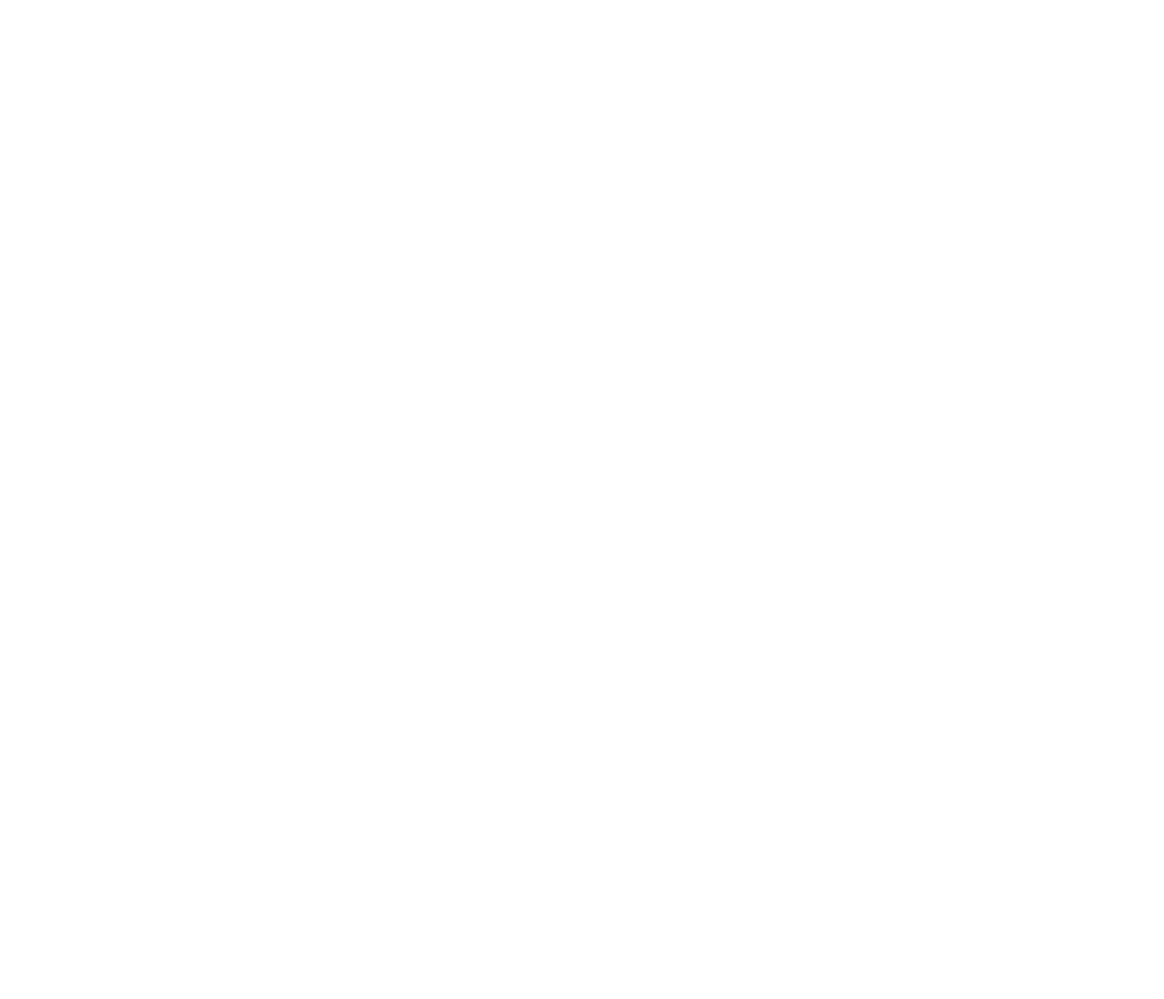
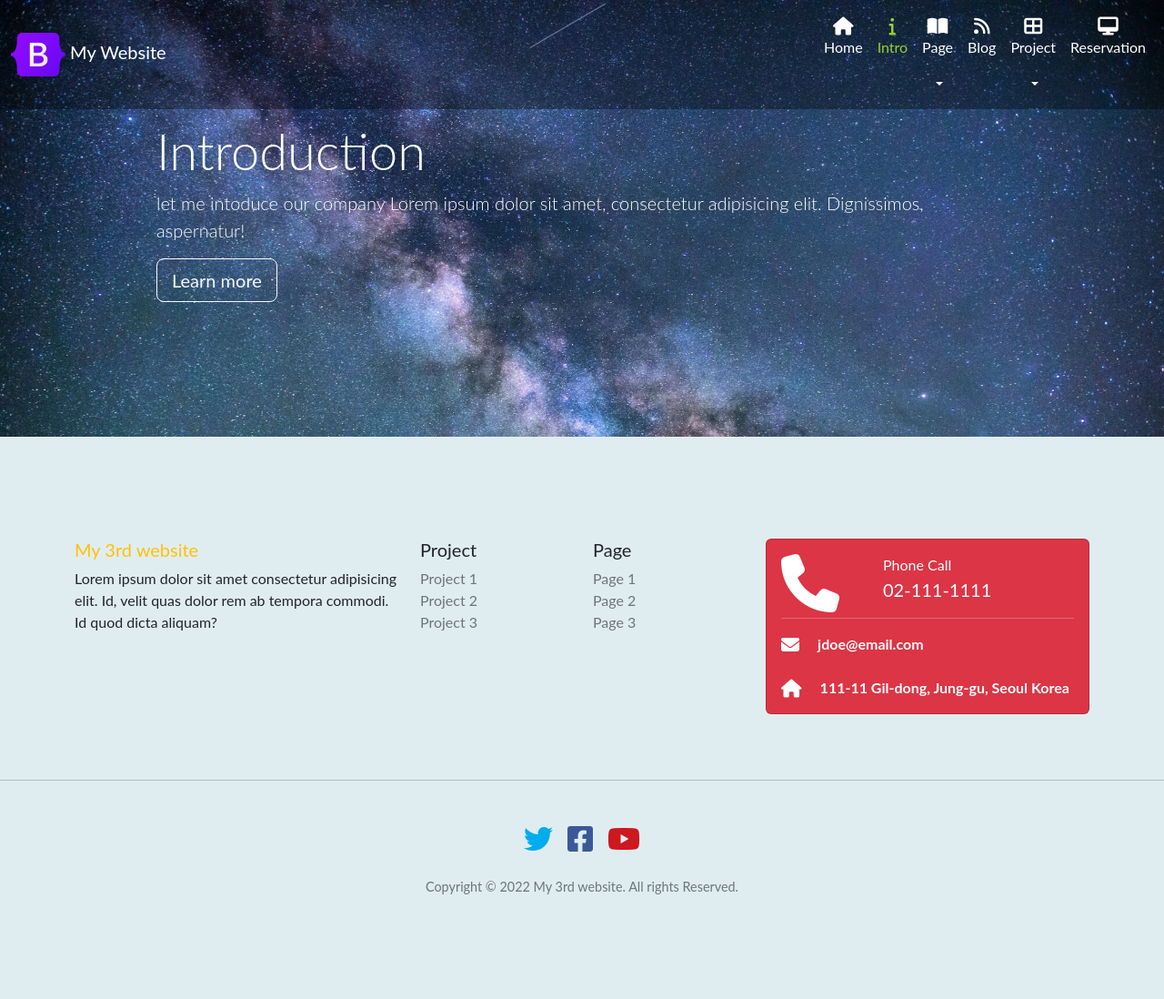
Before and after one commit to yym10618/WebProject, a plain HTML site: page intro.html in a window 1280 px wide. Shown: the whole page at 91% size. Before the commit the page ends 800 px from the top, so only its background shows below. Drawn offline with nearby package versions, Linux system fonts and the light colour scheme; a web font is replaced by a local one.

Commit message:
intro setting

```diff
--- /dev/null
+++ b/assets/css/_page.scss
@@ -0,0 +1,12 @@
+#topBanner{
+    &.banner{
+        background-repeat: no-repeat;
+        background-attachment: fixed;
+        background-size: cover;
+        background-origin: border-box;
+        height: 60vh;
+        display: flex;
+        align-items: center;
+        justify-content: center;
+    }
+}
--- a/assets/css/main.scss
+++ b/assets/css/main.scss
@@ -4,3 +4,4 @@
 @import 'header';
 @import 'front';
 @import 'footer';
+@import 'page';
--- a/intro.html
+++ b/intro.html
@@ -0,0 +1,284 @@
+<!DOCTYPE html>
+<html lang="en">
+<head>
+    <meta charset="UTF-8">
+    <meta http-equiv="X-UA-Compatible" content="IE=edge">
+    <meta name="viewport" content="width=device-width, initial-scale=1.0">
+    <title>Intro | My 3rd website</title>
+    <!-- Bootstrap CSS -->
+    <link href="https://cdn.jsdelivr.net/npm/bootstrap@5.2.0/dist/css/bootstrap.min.css" rel="stylesheet" integrity="sha384-gH2yIJqKdNHPEq0n4Mqa/HGKIhSkIHeL5AyhkYV8i59U5AR6csBvApHHNl/vI1Bx" crossorigin="anonymous">
+    <!-- cdnjs - fontawesome - all.min.css -->
+    <link rel="stylesheet" href="https://cdnjs.cloudflare.com/ajax/libs/font-awesome/6.2.0/css/all.min.css" integrity="sha512-xh6O/CkQoPOWDdYTDqeRdPCVd1SpvCA9XXcUnZS2FmJNp1coAFzvtCN9BmamE+4aHK8yyUHUSCcJHgXloTyT2A==" crossorigin="anonymous" referrerpolicy="no-referrer" />
+    <!-- cdnjs - animate.css - animate.min.css -->
+    <link rel="stylesheet" href="https://cdnjs.cloudflare.com/ajax/libs/animate.css/4.1.1/animate.compat.min.css" integrity="sha512-b42SanD3pNHoihKwgABd18JUZ2g9j423/frxIP5/gtYgfBz/0nDHGdY/3hi+3JwhSckM3JLklQ/T6tJmV7mZEw==" crossorigin="anonymous" referrerpolicy="no-referrer" />
+    <!-- cdnjs - lightbox2 - lightbox.min.css -->
+    <link rel="stylesheet" href="https://cdnjs.cloudflare.com/ajax/libs/lightbox2/2.11.3/css/lightbox.min.css" integrity="sha512-ZKX+BvQihRJPA8CROKBhDNvoc2aDMOdAlcm7TUQY+35XYtrd3yh95QOOhsPDQY9QnKE0Wqag9y38OIgEvb88cA==" crossorigin="anonymous" referrerpolicy="no-referrer" />
+    <link rel="stylesheet" href="assets/css/main.css">
+</head>
+<body class="intro">
+  <a id="scrolltoTop" class="shadow xl">Top</a> <!-- top button -->
+  <div class="modal fade" id="navbarModalContent" aria-labelledby="navbarModalContentLabel" aria-hidden="true">
+    <div class="modal-dialog modal-fullscreen">
+      <div class="modal-content">
+        <div class="modal-header">
+          <h5 class="modal-title" id="navbarModalContentLabel">My Website</h5>
+          <button class="btn-close" type="button" data-bs-dismiss="modal" aria-label="Close"></button>
+        </div>
+        <div class="modal-body">
+          <ul class="list-unstyled mobile-menu">
+            <li>
+              <a href="index.html">Home</a>
+            </li>
+            <li class="active">
+              <a href="intro.html" class="current">Intro</a>
+            </li>
+            <li>
+              <a href="#">Page</a>
+              <ul class="list-unstyled mobile-submenu">
+                <li>
+                  <a href="page.html">Page 1</a>
+                </li>
+                <li>
+                  <a href="page.html">Page 2</a>
+                </li>
+                <li>
+                  <a href="page.html">Page 3</a>
+                </li>
+              </ul>
+            </li>
+            <li>
+              <a href="blog.html">Blog</a>
+            </li>
+            <li>
+              <a href="#">Project</a>
+              <ul class="list-unstyled mobile-submenu">
+                <li>
+                  <a href="project.html">Project 1</a>
+                </li>
+                <li>
+                  <a href="project.html">Project 2</a>
+                </li>
+                <li>
+                  <a href="project.html">Project 3</a>
+                </li>
+              </ul>
+            </li>
+            <li>
+              <a href="reservation.html">Reservation</a>
+            </li>
+          </ul>
+        </div>
+      </div>
+    </div>
+  </div>
+
+    <!-- Navbar -->
+    <nav id="primary-navbar" class="navbar navbar-expand-lg navbar-transparent fixed-top rgba-black-light">
+        <div class="container-xxl">
+          <a class="navbar-brand text-white" href="index.html" data-bs-toggle="tooltip" data-bs-placement="bottom" title="This is my Website">
+            <img src="/assets/images/bootstrap-logo.png" alt="My Logo" width="60px"> My Website
+          </a>
+          <button class="navbar-toggler" type="button" data-bs-toggle="modal" data-bs-target="#navbarModalContent">
+            <span class="navbar-toggler-icon"></span>
+          </button>
+          <div class="collapse navbar-collapse" id="navbarSupportedContent">
+            <ul class="navbar-nav ms-auto mb-2 mb-lg-0">
+              <li class="nav-item">
+                <a class="nav-link" href="index.html"><i class="fa fa-home fa-lg"></i><p>Home</p></a>
+              </li>
+              <li class="nav-item">
+                <a class="nav-link active" aria-current="page" href="intro.html"><i class="fa fa-info fa-lg"></i><p>Intro</p></a>
+              </li>
+              <li class="nav-item dropdown">
+                <a class="nav-link dropdown-toggle" href="#" role="button" data-bs-toggle="dropdown" aria-expanded="false">
+                  <i class="fas fa-book-open fa-lg"></i><p>Page</p>
+                </a>
+                <ul class="dropdown-menu">
+                  <li><a class="dropdown-item" href="page.html">Action</a></li>
+                  <li><a class="dropdown-item" href="page.html">Another action</a></li>
+                  <li><hr class="dropdown-divider"></li>
+                  <li><a class="dropdown-item" href="page.html">Something else here</a></li>
+                </ul>
+              </li>
+              <li class="nav-item">
+                <a class="nav-link" href="blog.html"><i class="fa fa-rss fa-lg"></i><p>Blog</p></a>
+              <li class="nav-item dropdown dropdown-wide">
+                <a class="nav-link dropdown-toggle" href="#" role="button" data-bs-toggle="dropdown" aria-expanded="false">
+                   <i class="fa fa-th-large fa-lg"></i><p>Project</p>
+                </a>
+                <div class="dropdown-menu w-75" aria-labelledby="navbarDropdown">
+                  <div class="container-fluid py-4" id="mega-menu">
+                    <div class="row">
+                      <div class="col-lg-3">
+                        <h5><strong class="text-danger">Project title</strong></h5>
+                        <p>ipsum dolor sit amet consectetur adipisicing elit.</p>
+                        <img src="assets/images/bg_universe.jpg" alt="" class="img-fluid rounded mt-3">
+                      </div>
+                      <div class="col-lg-9">
+                        <h5><strong class="text-success">Our Project Below...</strong></h5>
+                        <div class="dropdown-divider mt-3 mb-4"></div>
+                        <div class="row">
+                          <div class="col">
+                            <img src="assets/images/img1.jpg" alt="Image 1" class="img-fluid shadow-lg">
+                            <a href="page.html" class="dropdown-item">
+                              <br>
+                              <h6><strong>Project 1</strong></h6>
+                            </a>
+                          </div>
+                          <div class="col">
+                            <img src="assets/images/img2.jpg" alt="Image 2" class="img-fluid shadow-lg">
+                            <a href="page.html" class="dropdown-item">
+                              <br>
+                              <h6><strong>Project 2</strong></h6>
+                            </a>
+                          </div>
+                          <div class="col">
+                            <img src="assets/images/img3.jpg" alt="Image 3" class="img-fluid shadow-lg">
+                            <a href="page.html" class="dropdown-item">
+                              <br>
+                              <h6><strong>Project 3</strong></h6>
+                            </a>
+                          </div>
+                        </div>
+                      </div>
+                    </div>
+                  </div>
+                </div>
+              </li>
+              <li class="nav-item">
+                <a class="nav-link" href="reservation.html"><i class="fa fa-desktop fa-lg"></i><p>Reservation</p></a>
+              </li>
+              </li>
+            </ul>
+          </div>
+        </div>
+      </nav>
+
+      <!-- Top Banner -->
+      <section id="topBanner" class="banner mb-0 wow fadeInDown" style="background-image: url(assets/images/bg_universe.jpg);">
+        <div class="section-content w-75">
+            <div class="container text-white">
+                <h1 class="display-4">Introduction</h1>
+                <p class="lead">let me intoduce our company Lorem ipsum dolor sit amet, consectetur adipisicing elit. Dignissimos, aspernatur!</p>
+                <div id="banner-collape" class="collapse">
+                    <br>
+                    <hr class="hr-white my-4">
+                    <p>Lorem ipsum dolor sit amet, consectetur adipisicing elit. Assumenda minima molestias veniam? Aperiam, numquam beatae.</p>
+                </div>
+                <p class="lead">
+                    <button class="btn btn-outline-light btn-lg" data-bs-target="#banner-collape" data-bs-toggle="collapse" type="button">Learn more</button>
+                </p>
+            </div>
+        </div>
+      </section>
+
+      <!-- Footer -->
+      <footer class="footer py-5">
+        <div class="section-content">
+          <div class="container wow fadeInUp">
+            <div class="row">
+              <div class="col-md-4 mb-4">
+                <a href="index.html" class="text-warning"><h5>My 3rd website</h5></a>
+                <p>Lorem ipsum dolor sit amet consectetur adipisicing elit. Id, velit quas dolor rem ab tempora commodi. Id quod dicta aliquam?</p>
+              </div>
+              <div class="col-md-2 mb-4 d-none d-md-block">
+                <h5>Project</h5>
+                <ul class="list-unstyled">
+                  <li>
+                    <a href="page.html" class="text-muted">Project 1</a>
+                  </li>
+                  <li>
+                    <a href="page.html" class="text-muted">Project 2</a>
+                  </li>
+                  <li>
+                    <a href="page.html" class="text-muted">Project 3</a>
+                  </li>
+                </ul>
+              </div>
+              <div class="col-md-2 mb-4 d-none d-md-block">
+                <h5>Page</h5>
+                <ul class="list-unstyled">
+                  <li>
+                    <a href="page.html" class="text-muted">Page 1</a>
+                  </li>
+                  <li>
+                    <a href="page.html" class="text-muted">Page 2</a>
+                  </li>
+                  <li>
+                    <a href="page.html" class="text-muted">Page 3</a>
+                  </li>
+                </ul>
+              </div>
+              <div class="col-md-4 mb-4">
+                <div class="card card-body bg-danger">
+                  <div class="card-text">
+                    <div class="text-white d-flex justify-content-start">
+                      <i class="fas fa-phone fa-4x me-5"></i>
+                      <div class="icon-list-content">
+                        <div>
+                          <p class="my-0">Phone Call</p>
+                        </div>
+                        <div>
+                          <p class="lead">
+                            <a href="tel:02-111-1111" class="text-white"><strong>02-111-1111</strong></a>
+                          </p>
+                        </div>
+                      </div>
+                    </div>
+                    <hr class="hr-white mt-0 mb-3">
+                    <div class="text-white">
+                      <span>
+                        <i class="fa fa-envelope fa-lg me-3"></i>
+                        <a href="mailto:jdoe@email.com" class="text-white">
+                          <strong>jdoe@email.com</strong>
+                        </a>
+                      </span>
+                    </div>
+                    <br>
+                    <div class="text-white">
+                      <span>
+                        <i class="fa fa-home fa-lg me-3"></i>
+                        <strong>111-11 Gil-dong, Jung-gu, Seoul Korea</strong>
+                      </span>
+                    </div>
+                  </div>
+                </div>
+              </div>
+            </div>
+          </div>
+          <hr class="my-5">
+          <ul class="social-icons list-unstyled d-flex justify-content-center">
+            <li class="mx-2">
+              <a href="#" class="twitter-link">
+                <i class="fab fa-twitter fa-2x"></i>
+              </a>
+            </li>
+            <li class="mx-2">
+              <a href="#" class="facebook-link">
+                <i class="fab fa-facebook-square fa-2x"></i>
+              </a>
+            </li>
+            <li class="mx-2">
+              <a href="#" class="youtube-link">
+                <i class="fab fa-youtube fa-2x"></i>
+              </a>
+            </li>
+          </ul>
+          <div class="copyright text-center text-muted mt-4">
+            Copyright &copy; <!-- entity code -->
+            <script>
+              document.write(new Date().getFullYear()) // 현재 연도 반환 자바스크립트
+            </script> My 3rd website. All rights Reserved.
+          </div>
+        </div>
+      </footer>
+
+    <!-- Bootstrap JS -->
+    <script src="https://cdn.jsdelivr.net/npm/bootstrap@5.2.0/dist/js/bootstrap.bundle.min.js" integrity="sha384-A3rJD856KowSb7dwlZdYEkO39Gagi7vIsF0jrRAoQmDKKtQBHUuLZ9AsSv4jD4Xa" crossorigin="anonymous"></script>
+    <!-- cdnjs - lightbox2 - lightbox-plus-jquery.min.js -->
+    <script src="https://cdnjs.cloudflare.com/ajax/libs/lightbox2/2.11.3/js/lightbox-plus-jquery.min.js" integrity="sha512-6gudNVbNM/cVsLUMOb8g2b/RBqtQJ3aDfRFgU+5paeaCTtbYY/Dg00MzZq7r6RvJGI2KKtPBhjkHGTL/iOe21A==" crossorigin="anonymous" referrerpolicy="no-referrer"></script>
+    <!-- cdnjs - wow - wow.min.js -->
+    <script src="https://cdnjs.cloudflare.com/ajax/libs/wow/1.1.2/wow.min.js" integrity="sha512-Eak/29OTpb36LLo2r47IpVzPBLXnAMPAVypbSZiZ4Qkf8p/7S/XRG5xp7OKWPPYfJT6metI+IORkR5G8F900+g==" crossorigin="anonymous" referrerpolicy="no-referrer"></script>
+    <script type="module" src="assets/js/main.js"></script>
+</body>
+</html>
```
Also changed, not shown: assets/css/main.css, 1 other file.
